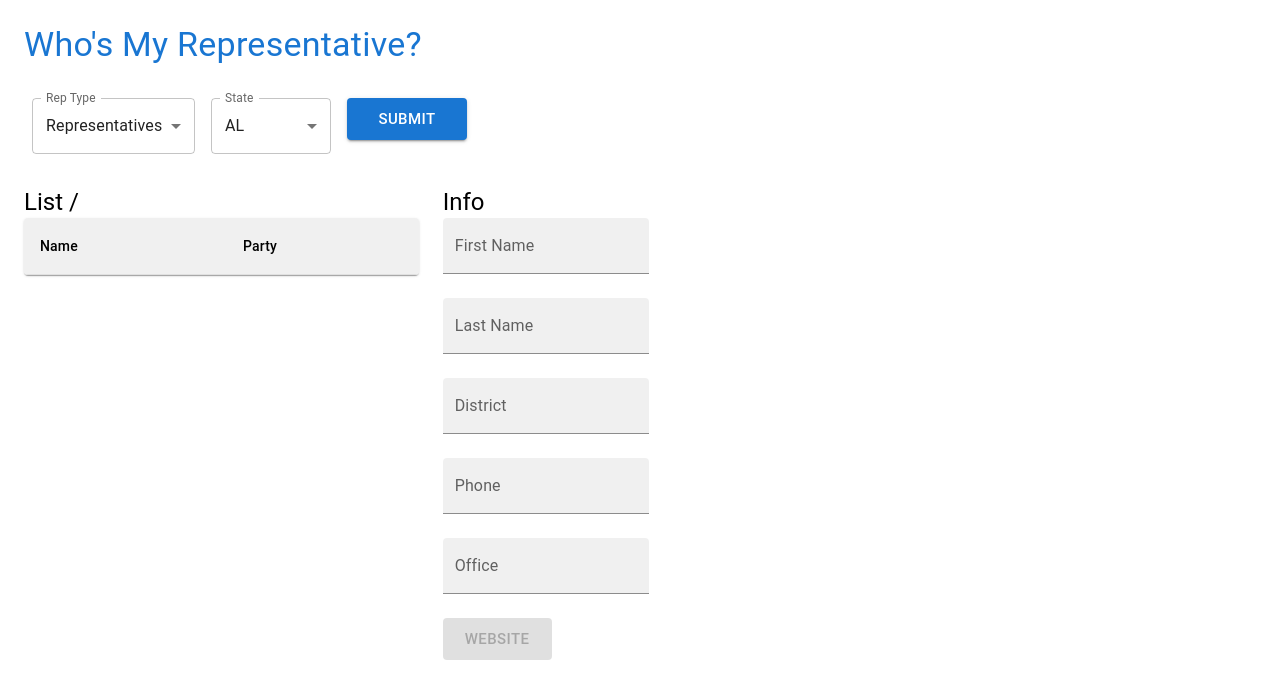
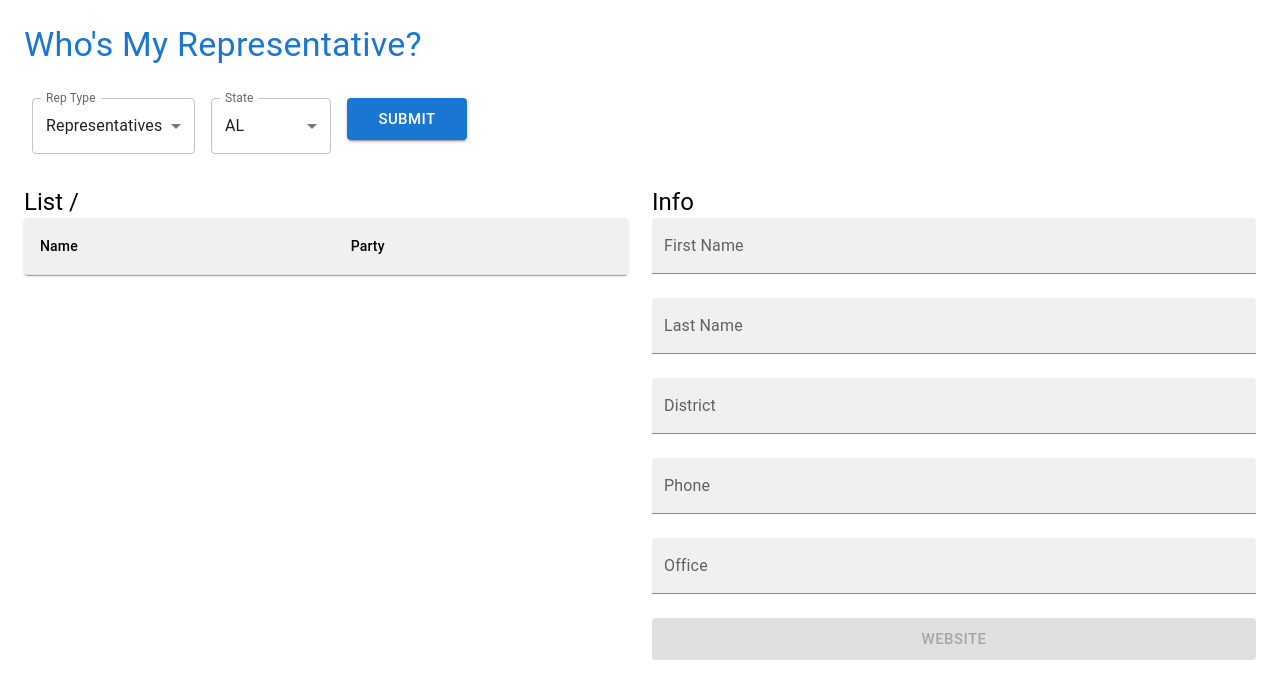
Before and after one commit to Chrisparker95/react-challenge, a React (Create React App) app: page / in a window 1280 px wide. Shown: the top 698 px of the page. Built offline with nearby package versions, Linux system fonts and the light colour scheme.

Commit message:
More layout fixes

```diff
--- a/src/App.js
+++ b/src/App.js
@@ -1,6 +1,6 @@
 import * as React from 'react'
 import Grid from '@mui/material/Grid'
-import SelectForm from './selectForm'
+import RepAndStateForm from './RepAndStateForm'
 import PeopleTable from './peopleTable'
 import PersonInfo from './personInfo'
 import Alert from '@mui/material/Alert'
@@ -24,7 +24,7 @@ class App extends React.Component {
 			],
 			errorMsg: '',
 			websiteLink: '',
-			disableWebsite: true,
+			disableWebsiteBtn: true,
 		}
 	}
 
@@ -42,7 +42,7 @@ class App extends React.Component {
 					{ name: 'office', label: 'Office', value: '' },
 				],
 				websiteLink: '',
-				disableWebsite: true,
+				disableWebsiteBtn: true,
 			},
 			() => {
 				this.GetData()
@@ -63,7 +63,7 @@ class App extends React.Component {
 				{ name: 'office', label: 'Office', value: extraInfo[0].office },
 			],
 			websiteLink: extraInfo[0].link,
-			disableWebsite: false,
+			disableWebsiteBtn: false,
 		})
 	}
 
@@ -89,7 +89,7 @@ class App extends React.Component {
 
 	render() {
 		return (
-			<Grid container item direction='column' spacing={{ xs: 2, md: 3 }} columns={{ xs: 4, sm: 8, md: 12 }} p={3}>
+			<Grid container direction='column' spacing={{ xs: 2, md: 3 }} p={3}>
 				{this.state.errorMsg && (
 					<Grid item>
 						<Alert severity='error'>{this.state.errorMsg}</Alert>
@@ -101,10 +101,11 @@ class App extends React.Component {
 					</Typography>
 				</Grid>
 				<Grid item>
-					<SelectForm repType={this.state.repType} state={this.state.state} updateInput={this.updateInput} />
+					<RepAndStateForm repType={this.state.repType} state={this.state.state} updateInput={this.updateInput} />
 				</Grid>
+
 				<Grid container item direction='row' spacing={{ xs: 2, md: 3 }} columns={{ xs: 4, sm: 8, md: 12 }}>
-					<Grid container item direction='column' xs={2} sm={4} md={4}>
+					<Grid container item direction='column' xs={2} sm={4} md={6}>
 						<Grid item>
 							<Typography display='inline' color='#000000' variant='h5'>
 								List /{' '}
@@ -117,12 +118,12 @@ class App extends React.Component {
 							<PeopleTable people={this.state.people} onClickFun={this.populateExtraInfo} />
 						</Grid>
 					</Grid>
-					<Grid container item direction='column' xs={2} sm={4} md={8}>
+					<Grid container item direction='column' xs={2} sm={4} md={6}>
 						<Grid item>
 							<Typography variant='h5'>Info</Typography>
 						</Grid>
 						<Grid item>
-							<PersonInfo infoFields={this.state.infoFields} websiteLink={this.state.websiteLink} disableWebsite={this.state.disableWebsite} />
+							<PersonInfo infoFields={this.state.infoFields} websiteLink={this.state.websiteLink} disableWebsiteBtn={this.state.disableWebsiteBtn} />
 						</Grid>
 					</Grid>
 				</Grid>
--- a/src/selectForm.js
+++ b/src/RepAndStateForm.js
@@ -77,7 +77,7 @@ function SelectComp(props) {
 	)
 }
 
-class Form extends React.Component {
+class RepAndStateForm extends React.Component {
 	constructor(props) {
 		super(props)
 		this.state = { repType: 'Representatives', state: 'AL' }
@@ -116,4 +116,4 @@ class Form extends React.Component {
 	}
 }
 
-export default Form
+export default RepAndStateForm
--- a/src/personInfo.js
+++ b/src/personInfo.js
@@ -1,11 +1,10 @@
-import Box from '@mui/material/Box'
 import TextField from '@mui/material/TextField'
 import Grid from '@mui/material/Grid'
 import Button from '@mui/material/Button'
 
 function TextBox(props) {
 	return (
-		<Grid key={props.name} item xs={2} sm={4} md={4}>
+		<Grid key={props.name} item>
 			<TextField
 				name={props.name}
 				native='true'
@@ -15,6 +14,7 @@ function TextBox(props) {
 				variant='filled'
 				inputProps={{ readOnly: true }}
 				multiline
+				fullWidth
 			/>
 		</Grid>
 	)
@@ -22,18 +22,16 @@ function TextBox(props) {
 
 function PersonInfo(props) {
 	return (
-		<Box sx={{ flexGrow: 1 }}>
-			<Grid container direction='column' spacing={{ xs: 2, md: 3 }} columns={{ xs: 4, sm: 8, md: 12 }}>
+		<Grid container direction='column' spacing={{ xs: 2, md: 3 }}>
 			{props.infoFields.map((field) => (
 				<TextBox key={field.name} name={field.name} label={field.label} value={field.value} />
 			))}
-				<Grid item xs={2} sm={4} md={4}>
-					<Button size='large' target='_blank' variant='contained' href={props.websiteLink} disabled={props.disableWebsite}>
+			<Grid item>
+				<Button fullWidth size='large' target='_blank' variant='contained' href={props.websiteLink} disabled={props.disableWebsiteBtn}>
 					Website
 				</Button>
 			</Grid>
 		</Grid>
-		</Box>
 	)
 }
 export default PersonInfo
```
Also changed, not shown: src/index.css (+6 -8 lines). Lines whose indentation alone changed are shown as unchanged.
